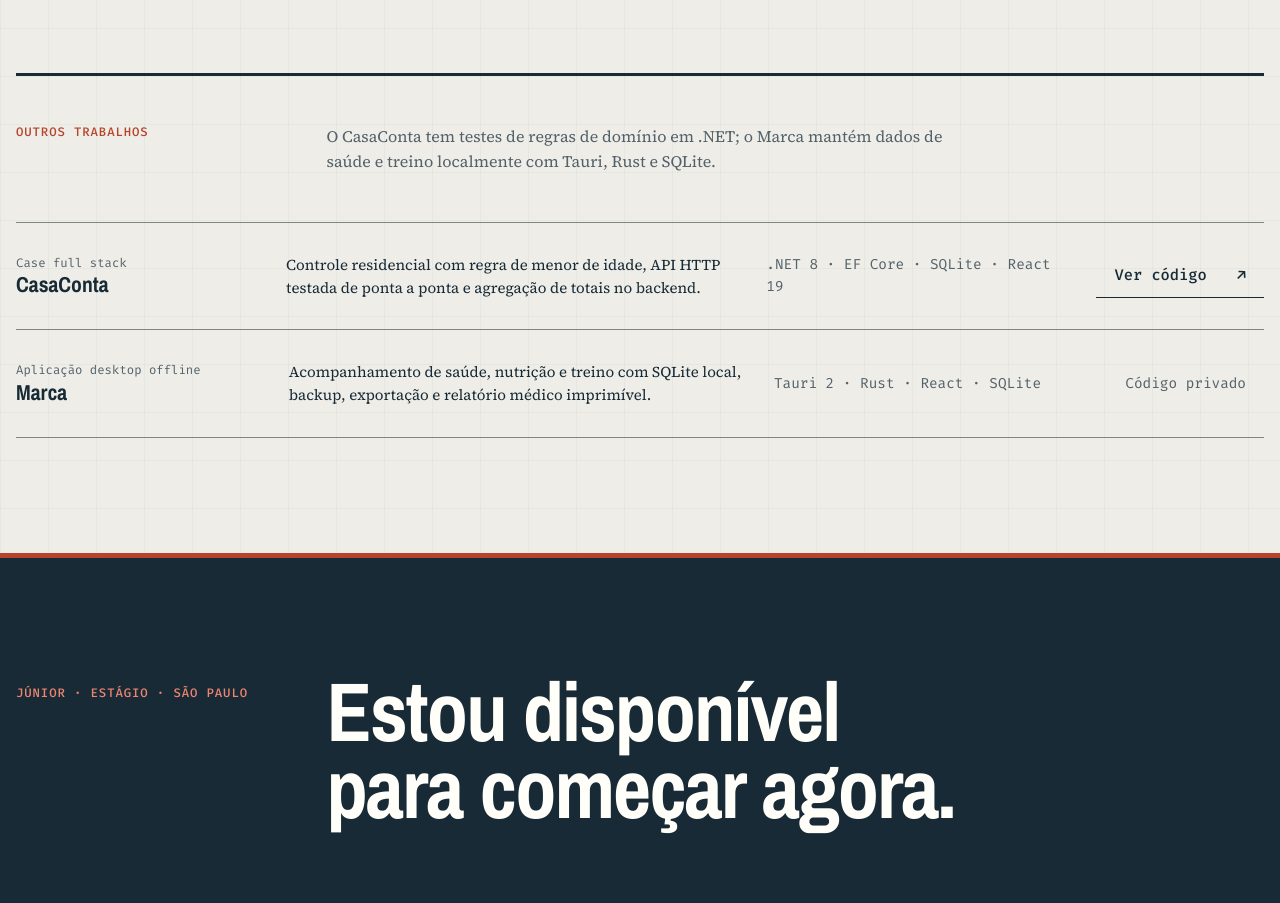
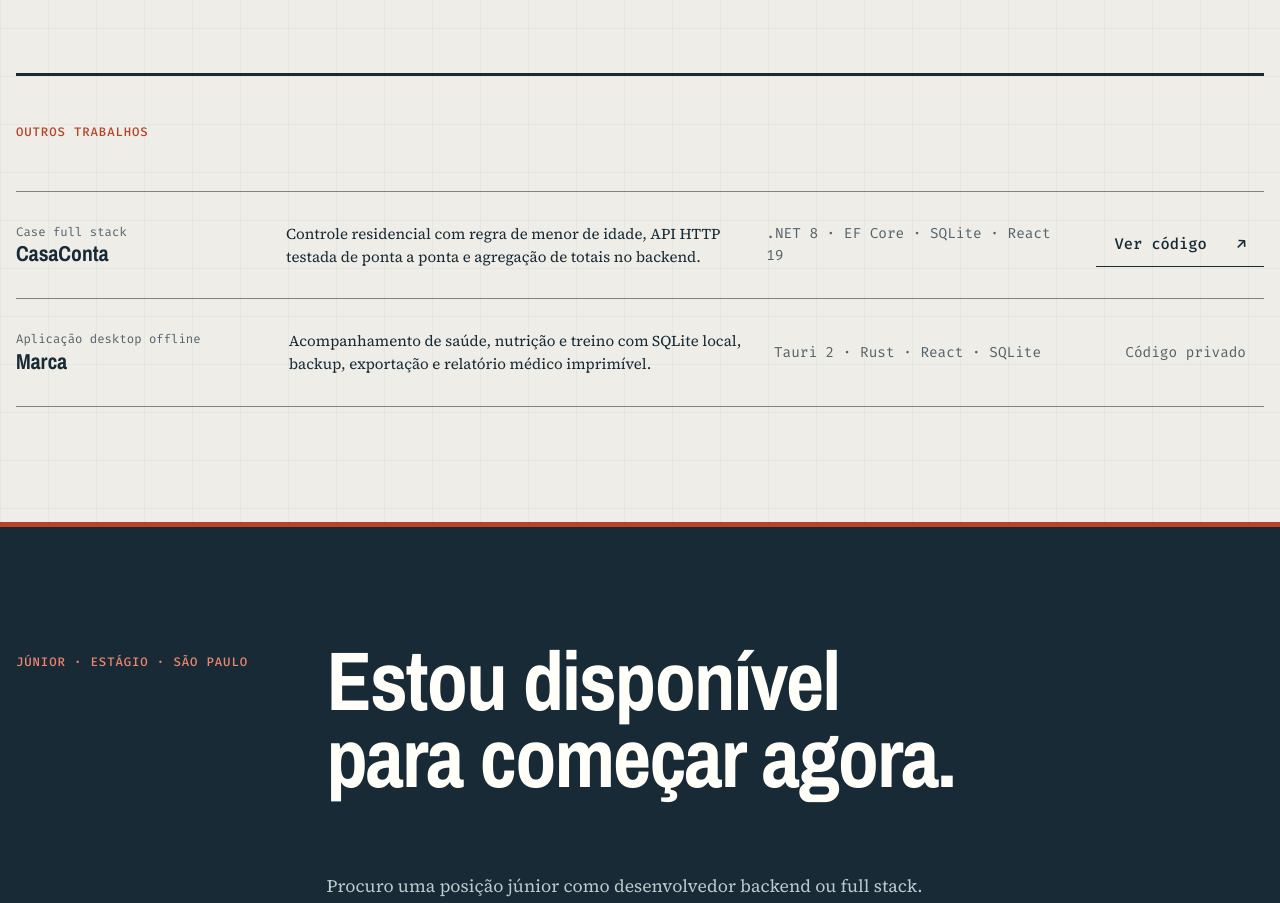
Before and after one commit to caiovilquer/portifolio, a React (Vite) app: page / in a window 1280 px wide. Shown: the part 9140-10043 px from the top of the page. Built offline with nearby package versions, Linux system fonts and the light colour scheme.

Commit message:
refactor: Remove unused 'otherIntro' content and simplify layout for the other work section

```diff
--- a/src/App.tsx
+++ b/src/App.tsx
@@ -587,7 +587,6 @@ function PortfolioHome({ locale }: { locale: Locale }) {
           <section className="other-work" aria-labelledby="other-work-title">
             <div className="other-work__heading">
               <h3 id="other-work-title">{copy.profile.otherLabel}</h3>
-              <p>{copy.profile.otherIntro}</p>
             </div>
             <div className="other-work__list">
               {copy.profile.other.map((item) => (
--- a/src/content.ts
+++ b/src/content.ts
@@ -102,7 +102,6 @@ type SiteContent = {
     methodLabel: string;
     method: Array<{ number: string; title: string; text: string }>;
     otherLabel: string;
-    otherIntro: string;
     other: Array<{
       title: string;
       type: string;
@@ -424,8 +423,6 @@ export const content: Record<Locale, SiteContent> = {
         },
       ],
       otherLabel: "Outros trabalhos",
-      otherIntro:
-        "O CasaConta tem testes de regras de domínio em .NET; o Marca mantém dados de saúde e treino localmente com Tauri, Rust e SQLite.",
       other: [
         {
           title: "CasaConta",
@@ -739,8 +736,6 @@ export const content: Record<Locale, SiteContent> = {
         },
       ],
       otherLabel: "Other work",
-      otherIntro:
-        "CasaConta has .NET tests for domain rules; Marca keeps health and training data local with Tauri, Rust, and SQLite.",
       other: [
         {
           title: "CasaConta",
--- a/src/index.css
+++ b/src/index.css
@@ -1497,18 +1497,11 @@ main:focus {
 }
 
 .other-work__heading {
-  display: grid;
-  grid-template-columns: minmax(9rem, 0.28fr) 1fr;
-  gap: var(--espaco-5);
+  display: block;
 }
 
 .other-work__heading h3 {
   color: var(--lapis-vermelho);
-}
-
-.other-work__heading p {
-  max-width: 40rem;
-  color: var(--tinta-suave);
 }
 
 .other-work__list {
```
